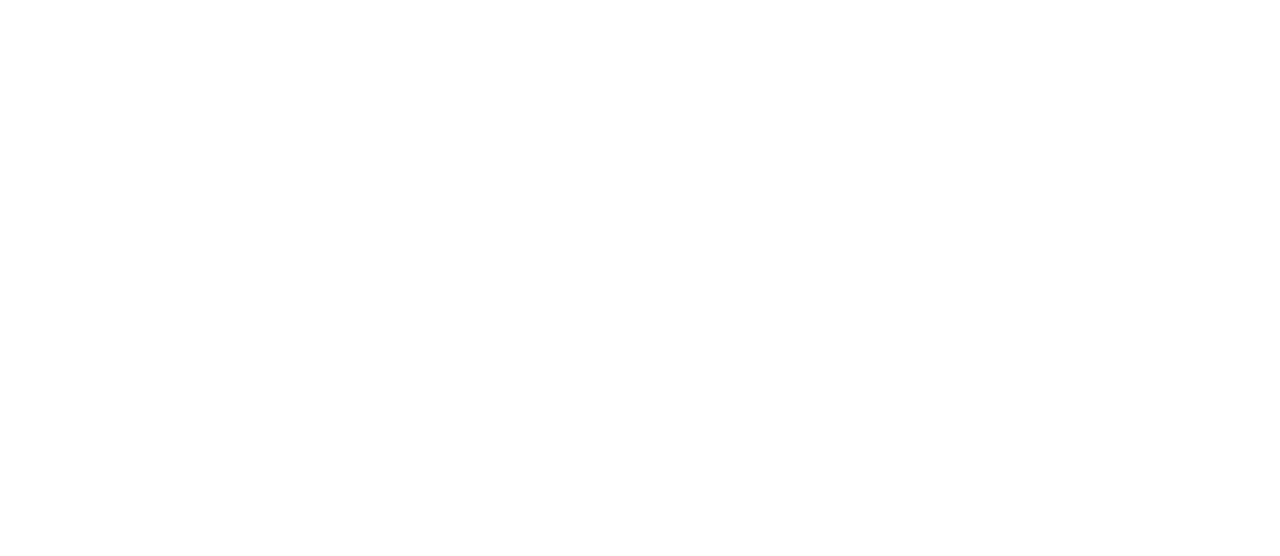
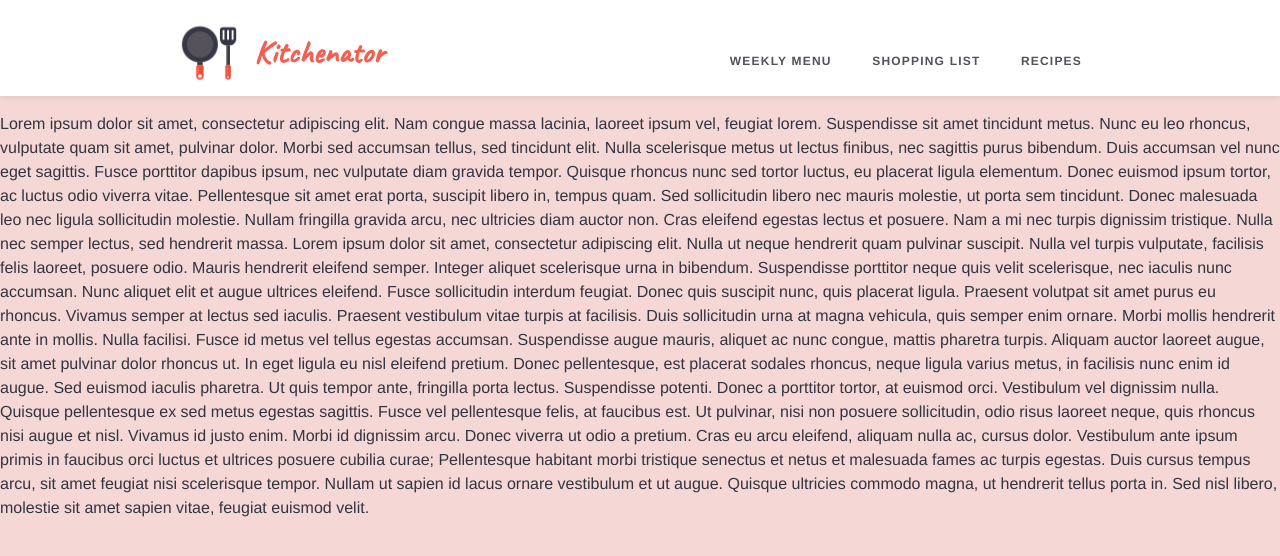
Before and after one commit to aidamanna/kitchenator, a website built with Parcel: page index.html in a window 1280 px wide. Built offline with nearby package versions, Linux system fonts and the light colour scheme.

Commit message:
Create website header

```diff
--- a/index.html
+++ b/index.html
@@ -1,13 +1,68 @@
-<!DOCTYPE html>
+<!doctype html>
 <html lang="en">
 
 <head>
-    <meta charset="UTF-8">
+    <meta charset="utf-8">
     <title>Kitchenator</title>
+    <meta name="viewport" content="initial-scale=1.0; width=device-width">
     <link rel="stylesheet" href="./style.css">
 </head>
 
 <body>
+    <header class="header">
+        <div class="header-wrapper">
+            <div class="logo">
+                <img class="logo-image" src="logo_64.png" srcset="logo_32.png 32w, logo_64.png 64w" sizes="(max-width: 960px) 48px,
+                            58px" alt="Kitchenator logo">
+                <div class="logo-text">Kitchenator</div>
+            </div>
+            <nav class="navigation">
+                <ul>
+                    <li><a href="#">Weekly menu</a></li>
+                    <li><a href="#">Shopping list</a></li>
+                    <li><a href="#">Recipes</a></li>
+                </ul>
+            </nav>
+        </div>
+    </header>
+    <main class="main">
+        <p>
+            Lorem ipsum dolor sit amet, consectetur adipiscing elit. Nam congue massa lacinia, laoreet ipsum vel,
+            feugiat lorem. Suspendisse sit amet tincidunt metus. Nunc eu leo rhoncus, vulputate quam sit amet, pulvinar
+            dolor. Morbi sed accumsan tellus, sed tincidunt elit. Nulla scelerisque metus ut lectus finibus, nec
+            sagittis purus bibendum. Duis accumsan vel nunc eget sagittis. Fusce porttitor dapibus ipsum, nec vulputate
+            diam gravida tempor. Quisque rhoncus nunc sed tortor luctus, eu placerat ligula elementum. Donec euismod
+            ipsum tortor, ac luctus odio viverra vitae. Pellentesque sit amet erat porta, suscipit libero in, tempus
+            quam.
+
+            Sed sollicitudin libero nec mauris molestie, ut porta sem tincidunt. Donec malesuada leo nec ligula
+            sollicitudin molestie. Nullam fringilla gravida arcu, nec ultricies diam auctor non. Cras eleifend egestas
+            lectus et posuere. Nam a mi nec turpis dignissim tristique. Nulla nec semper lectus, sed hendrerit massa.
+            Lorem ipsum dolor sit amet, consectetur adipiscing elit. Nulla ut neque hendrerit quam pulvinar suscipit.
+            Nulla vel turpis vulputate, facilisis felis laoreet, posuere odio. Mauris hendrerit eleifend semper. Integer
+            aliquet scelerisque urna in bibendum.
+
+            Suspendisse porttitor neque quis velit scelerisque, nec iaculis nunc accumsan. Nunc aliquet elit et augue
+            ultrices eleifend. Fusce sollicitudin interdum feugiat. Donec quis suscipit nunc, quis placerat ligula.
+            Praesent volutpat sit amet purus eu rhoncus. Vivamus semper at lectus sed iaculis. Praesent vestibulum vitae
+            turpis at facilisis. Duis sollicitudin urna at magna vehicula, quis semper enim ornare. Morbi mollis
+            hendrerit ante in mollis. Nulla facilisi. Fusce id metus vel tellus egestas accumsan. Suspendisse augue
+            mauris, aliquet ac nunc congue, mattis pharetra turpis. Aliquam auctor laoreet augue, sit amet pulvinar
+            dolor rhoncus ut. In eget ligula eu nisl eleifend pretium. Donec pellentesque, est placerat sodales rhoncus,
+            neque ligula varius metus, in facilisis nunc enim id augue. Sed euismod iaculis pharetra.
+
+            Ut quis tempor ante, fringilla porta lectus. Suspendisse potenti. Donec a porttitor tortor, at euismod orci.
+            Vestibulum vel dignissim nulla. Quisque pellentesque ex sed metus egestas sagittis. Fusce vel pellentesque
+            felis, at faucibus est. Ut pulvinar, nisi non posuere sollicitudin, odio risus laoreet neque, quis rhoncus
+            nisi augue et nisl. Vivamus id justo enim. Morbi id dignissim arcu.
+
+            Donec viverra ut odio a pretium. Cras eu arcu eleifend, aliquam nulla ac, cursus dolor. Vestibulum ante
+            ipsum primis in faucibus orci luctus et ultrices posuere cubilia curae; Pellentesque habitant morbi
+            tristique senectus et netus et malesuada fames ac turpis egestas. Duis cursus tempus arcu, sit amet feugiat
+            nisi scelerisque tempor. Nullam ut sapien id lacus ornare vestibulum et ut augue. Quisque ultricies commodo
+            magna, ut hendrerit tellus porta in. Sed nisl libero, molestie sit amet sapien vitae, feugiat euismod velit.
+        </p>
+    </main>
     <script src="./index.js"></script>
 </body>
 
--- a/style.css
+++ b/style.css
@@ -0,0 +1,99 @@
+@import url('https://fonts.googleapis.com/css?family=Caveat&display=swap');
+
+:root {
+    --light-gray: #545159;
+    --gray: #323440;
+    --red: #F24738;
+    --light-red: #F26052;
+    --black: #0D0D0D;
+
+    --white: #FFF;
+    --pink: #F5D8D5;
+}
+
+* {
+    box-sizing: border-box;
+}
+
+html,
+body {
+    margin: 0;
+    padding: 0;
+    font-family: 'Fira Sans', Helvetica, Arial, sans-serif;
+    font-size: 1em;
+    line-height: 1.5;
+    color: var(--gray);
+    background: var(--pink);
+    height:100%;
+    min-height:100%;
+}
+
+body {
+    display: flex;
+    flex-direction: column;
+  }
+
+.header {
+    background: var(--white);
+    box-shadow: 0 1px 6px rgba(0, 0, 0, .1);
+}
+
+.header-wrapper {
+    display: flex;
+    justify-content: space-around;
+    align-items: center;
+    flex-wrap: wrap;
+
+    width: 960px;
+    max-width: 100%;
+    padding: 20px;
+    margin: 0 auto;
+}
+
+@media (min-width:960px) {
+    .header-wrapper {
+        justify-content: space-between;
+    }
+}
+
+.logo {
+    display: flex;
+    align-items: center;
+    margin: 0 0 -10px;
+    color: var(--light-red);
+}
+
+.logo-image {
+    margin-right: 1em;
+}
+
+.logo-text {
+    font-family: 'Caveat';
+    font-size: 2em;
+    font-weight: bold;
+}
+
+.navigation ul {
+    padding: 0;
+    margin: 1.6em 0 0;
+    text-align: center;
+}
+
+.navigation li {
+    display: inline;
+}
+
+.navigation a {
+    font-size: 0.75em;
+    font-weight: bold;
+    text-transform: uppercase;
+    letter-spacing: 0.1em;
+    color: var(--light-gray);
+    text-decoration: none;
+    display: inline-block;
+    padding: .5em 1.5em;
+}
+
+.main {
+    overflow-y: scroll;
+}
```
Also changed, not shown: menu.json (added, +86 -0 lines), logo_32.png (added), logo_64.png (added).
